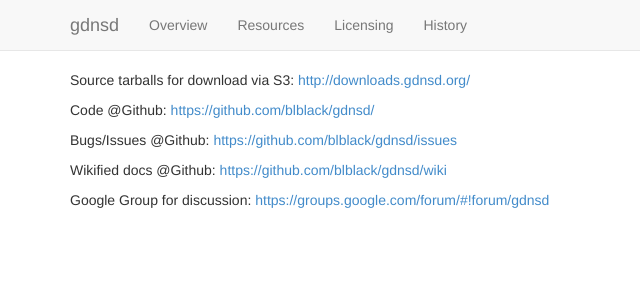
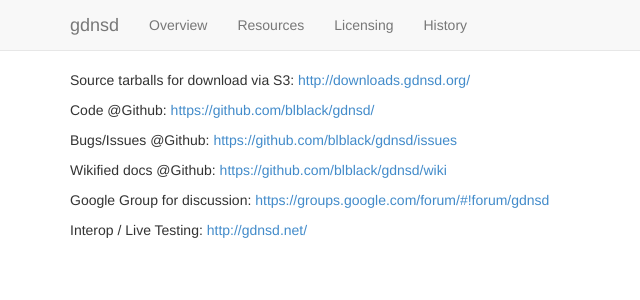
Before and after one commit to gdnsd/ghpages-gdnsd, a Jekyll site: the page built from res.html, in a window 1280 px wide and 900 px high. Shown: the top 300 px of the window, without its empty margins (0-640 px from the left). Built offline with Jekyll 4.4.1, drawn with Linux system fonts in a browser that asks for light colours; nearby versions of some CDN libraries.

Commit message:
add gdnsd.net link as well

```diff
--- a/res.html
+++ b/res.html
@@ -8,3 +8,4 @@
 <p>Bugs/Issues @Github: <a href="https://github.com/blblack/gdnsd/issues">https://github.com/blblack/gdnsd/issues</a></p>
 <p>Wikified docs @Github: <a href="https://github.com/blblack/gdnsd/wiki">https://github.com/blblack/gdnsd/wiki</a></p>
 <p>Google Group for discussion: <a href="https://groups.google.com/forum/#!forum/gdnsd">https://groups.google.com/forum/#!forum/gdnsd</a></p>
+<p>Interop / Live Testing: <a href="http://gdnsd.net/">http://gdnsd.net/</a></p>
```
